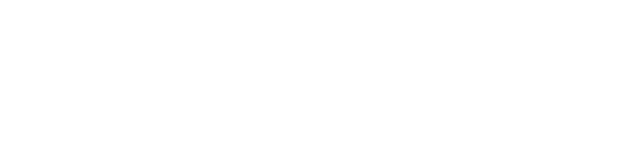
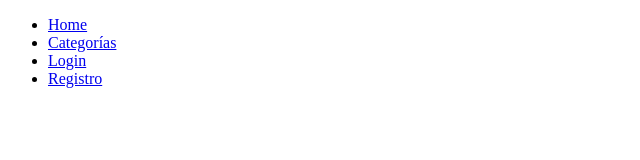
Before and after one commit to FelipeCapilla/TpFinal-Capilla-Sarnicola_Guelman, a plain HTML site: page index.html in a window 1280 px wide. Shown: the whole page, without its empty margins (0-640 px from the left). Drawn offline with Linux system fonts and the light colour scheme.

Commit message:
creando el nav

```diff
--- a/index.html
+++ b/index.html
@@ -7,6 +7,16 @@
     <link rel="stylesheet" href="./css/styles.css">
 </head>
 <body>
+    <header>
+        <nav>
+            <ul>
+                <li><a href="index.html">Home</a></li>
+                <li><a href="categories.html">Categorías</a></li>
+                <li><a href="login.html">Login</a></li>
+                <li><a href="register.html">Registro</a></li>
+            </ul>
+        </nav>
+    </header>
 
     <section class="home">
 
```
